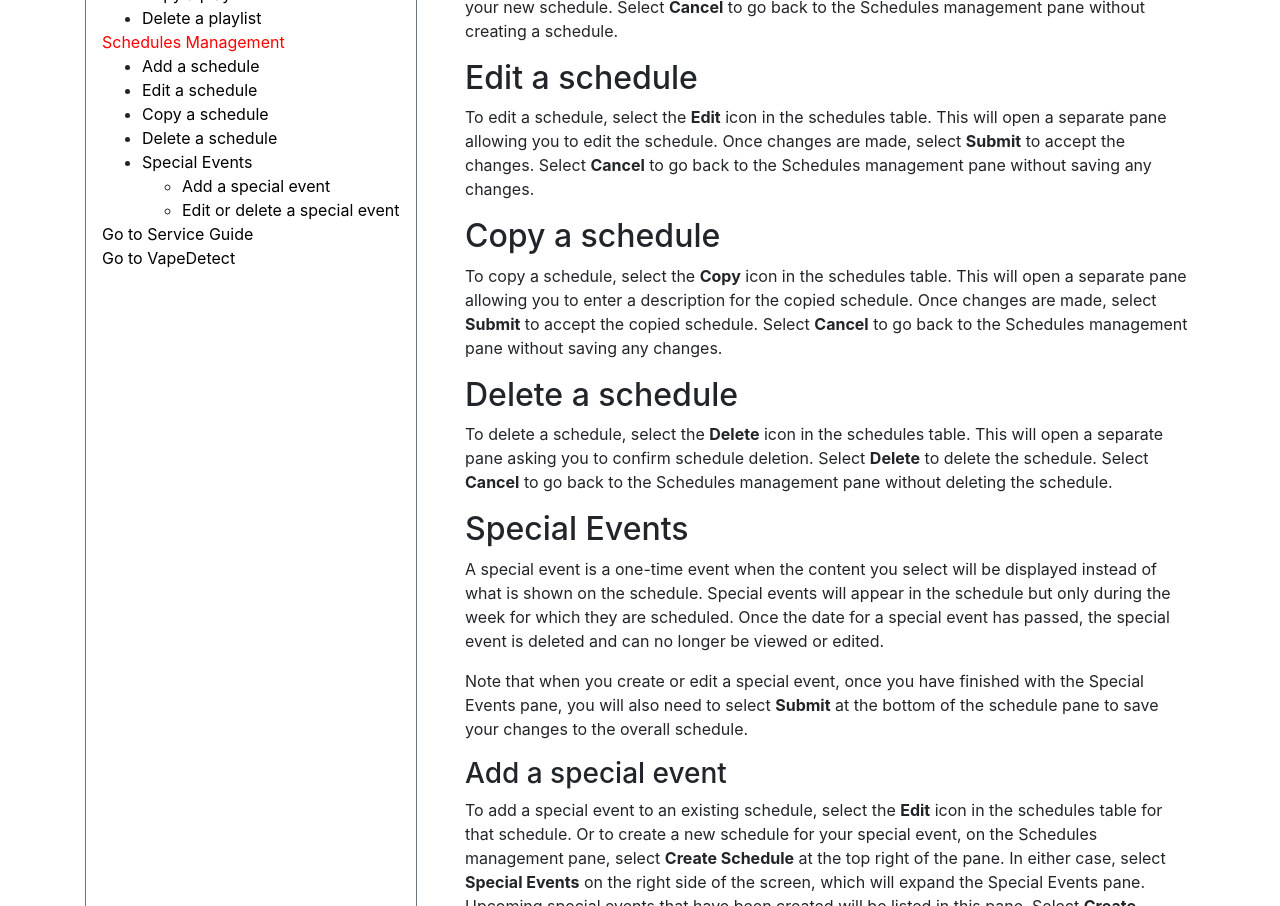
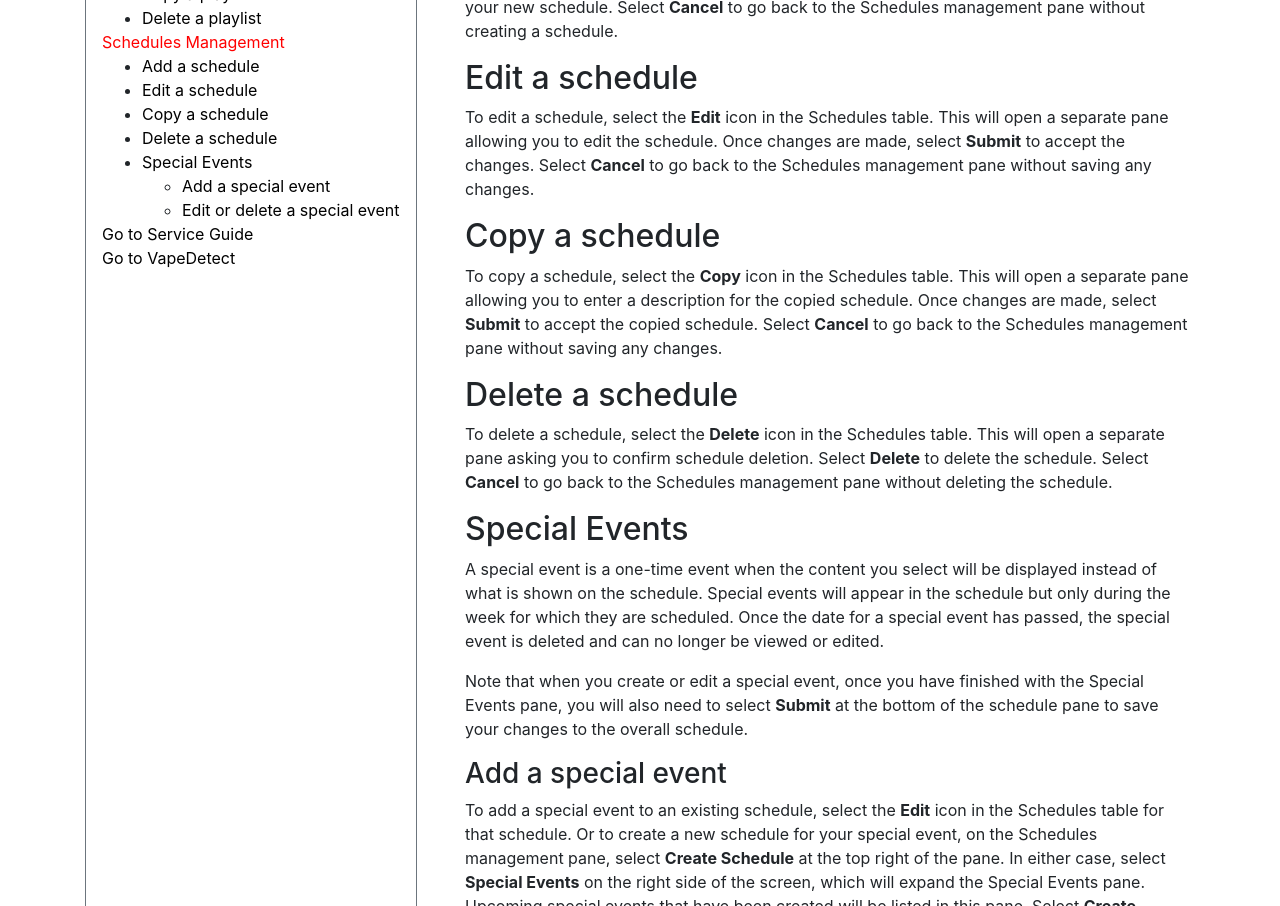
Before and after one commit to NrsSystems/docs, a Jekyll site: the page built from digital-displays/schedules-management.md, in a window 1280 px wide and 1400 px high, scrolled down 1041 px. Shown: the part 153-1059 px from the top of the window. Built offline with Jekyll 4.4.1, drawn with Linux system fonts in a browser that asks for light colours; our own code applies the rules of GitHub Pages for plain Markdown files; some of the changed text lies outside the part shown.

Commit message:
Update schedules-management.md

```diff
--- a/digital-displays/schedules-management.md
+++ b/digital-displays/schedules-management.md
@@ -6,7 +6,7 @@ abstract: The Schedules management pane allows a user to add, edit, copy, or del
 
 The scheduling feature enables you to create a schedule for one or more displays that will be repeated every week. (See the [Displays Management page](displays-management.md) for how to set a display to use a schedule.) The schedule does not allow for overlapping entries, so you can have only one piece of content per time period—for example, if a video is scheduled to play every Friday from noon to 3 PM, you cannot also schedule a website to show on the same display starting at 2 PM every Friday. One-time special events that do not repeat can also be added to a schedule, and they will override the usual scheduled content during that time period on that occasion. (See [Special Events](schedules-management.md#special-events) later on this page for more information.)
 
-The schedules table shows the schedules by description (name), along with the number of associated events.
+The Schedules table shows the schedules by description (name), along with the number of associated events.
 
 ## Add a schedule
 To add a schedule, select **Create Schedule** at the top right of the pane. This will open a separate pane where you can provide a description of the schedule and select the screensaver. The screensaver allows you to show a simple image when the display isn’t active (no content is selected for the time period). If you do not select anything, the display will default to showing the NRS/XSPONSE logo. If you select the “Bouncing Logo,” the display will show the image you have selected for the company logo in the company setup screen (see the [Dashboard page](general-ops/dashboard.md) for more information). We are planning to add other screensaver options in the future.
@@ -16,13 +16,13 @@ To create an entry in the schedule, select the timeslot on the calendar for the
 Once you have added all the events you want to a schedule, select **Submit** to finish creating your new schedule. Select **Cancel** to go back to the Schedules management pane without creating a schedule.
 
 ## Edit a schedule
-To edit a schedule, select the **Edit** icon in the schedules table. This will open a separate pane allowing you to edit the schedule. Once changes are made, select **Submit** to accept the changes. Select **Cancel** to go back to the Schedules management pane without saving any changes.
+To edit a schedule, select the **Edit** icon in the Schedules table. This will open a separate pane allowing you to edit the schedule. Once changes are made, select **Submit** to accept the changes. Select **Cancel** to go back to the Schedules management pane without saving any changes.
 
 ## Copy a schedule
-To copy a schedule, select the **Copy** icon in the schedules table. This will open a separate pane allowing you to enter a description for the copied schedule. Once changes are made, select **Submit** to accept the copied schedule. Select **Cancel** to go back to the Schedules management pane without saving any changes.
+To copy a schedule, select the **Copy** icon in the Schedules table. This will open a separate pane allowing you to enter a description for the copied schedule. Once changes are made, select **Submit** to accept the copied schedule. Select **Cancel** to go back to the Schedules management pane without saving any changes.
 
 ## Delete a schedule
-To delete a schedule, select the **Delete** icon in the schedules table. This will open a separate pane asking you to confirm schedule deletion. Select **Delete** to delete the schedule. Select **Cancel** to go back to the Schedules management pane without deleting the schedule.
+To delete a schedule, select the **Delete** icon in the Schedules table. This will open a separate pane asking you to confirm schedule deletion. Select **Delete** to delete the schedule. Select **Cancel** to go back to the Schedules management pane without deleting the schedule.
 
 ## Special Events
 A special event is a one-time event when the content you select will be displayed instead of what is shown on the schedule. Special events will appear in the schedule but only during the week for which they are scheduled. Once the date for a special event has passed, the special event is deleted and can no longer be viewed or edited.
@@ -30,7 +30,7 @@ A special event is a one-time event when the content you select will be displaye
 Note that when you create or edit a special event, once you have finished with the Special Events pane, you will also need to select **Submit** at the bottom of the schedule pane to save your changes to the overall schedule.
 
 ### Add a special event
-To add a special event to an existing schedule, select the **Edit** icon in the schedules table for that schedule. Or to create a new schedule for your special event, on the Schedules management pane, select **Create Schedule** at the top right of the pane. In either case, select **Special Events** on the right side of the screen, which will expand the Special Events pane. Upcoming special events that have been created will be listed in this pane. Select **Create special event** to open a new window to create the one-time event. You can select the content to show and enter the date, start time, and end time for the event. Once the entries are made, select **Submit** to accept the changes. Select **Cancel** to go back to the Special Events pane without saving any changes. Select the double-arrow (**>>**) button at the right of the screen to collapse the Special Events pane and go back to the Create Schedule pane. Once you have finished adding special events, select **Submit** to save the new schedule or changes to an existing schedule. Select **Cancel** to go back to the Schedules management pane without saving any changes.
+To add a special event to an existing schedule, select the **Edit** icon in the Schedules table for that schedule. Or to create a new schedule for your special event, on the Schedules management pane, select **Create Schedule** at the top right of the pane. In either case, select **Special Events** on the right side of the screen, which will expand the Special Events pane. Upcoming special events that have been created will be listed in this pane. Select **Create special event** to open a new window to create the one-time event. You can select the content to show and enter the date, start time, and end time for the event. Once the entries are made, select **Submit** to accept the changes. Select **Cancel** to go back to the Special Events pane without saving any changes. Select the double-arrow (**>>**) button at the right of the screen to collapse the Special Events pane and go back to the Create Schedule pane. Once you have finished adding special events, select **Submit** to save the new schedule or changes to an existing schedule. Select **Cancel** to go back to the Schedules management pane without saving any changes.
 
 ### Edit or delete a special event
 You can edit special events while on the Create/Update Schedule pane by opening the Special Events pane and selecting them, which will open the “Edit event on schedule” window. The content, date, and start and end times can be changed. Once changes are made, select **Submit** to save the changes. Select **Remove** to delete the special event from the schedule. (Note that if you select **Remove** to delete a special event, it will remain listed in the Special Events pane until you select **Submit** to save the changes to the schedule.) Select **Cancel** to go back to the Special Events pane without saving any changes. Select the double-arrow (**>>**) button at the right of the screen to collapse the Special Events pane and go back to the Create/Update Schedule pane. If you have made any changes to a special event, select **Submit** to save the schedule with the changes. Select **Cancel** to go back to the Schedules management pane without saving any changes.
```
